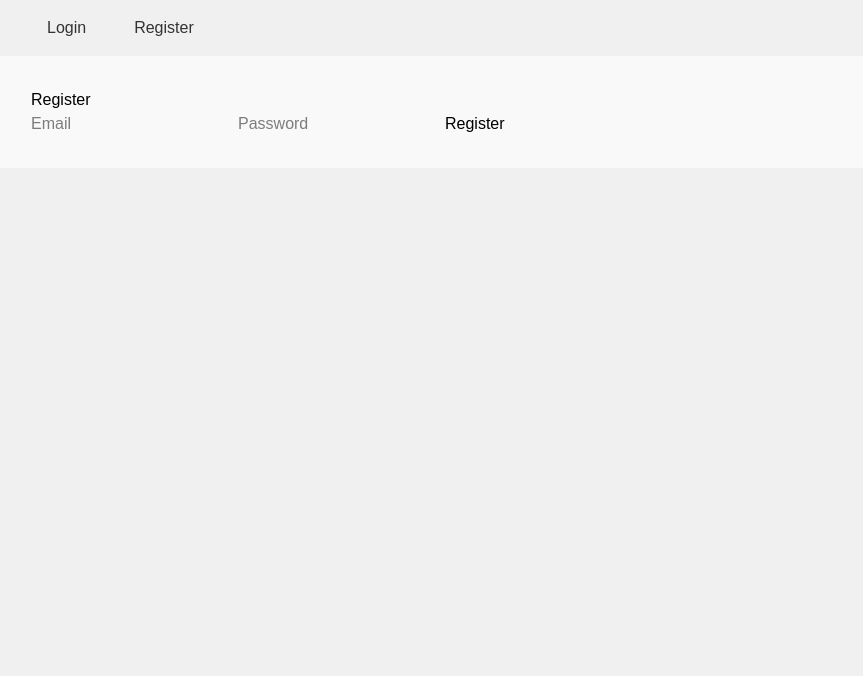
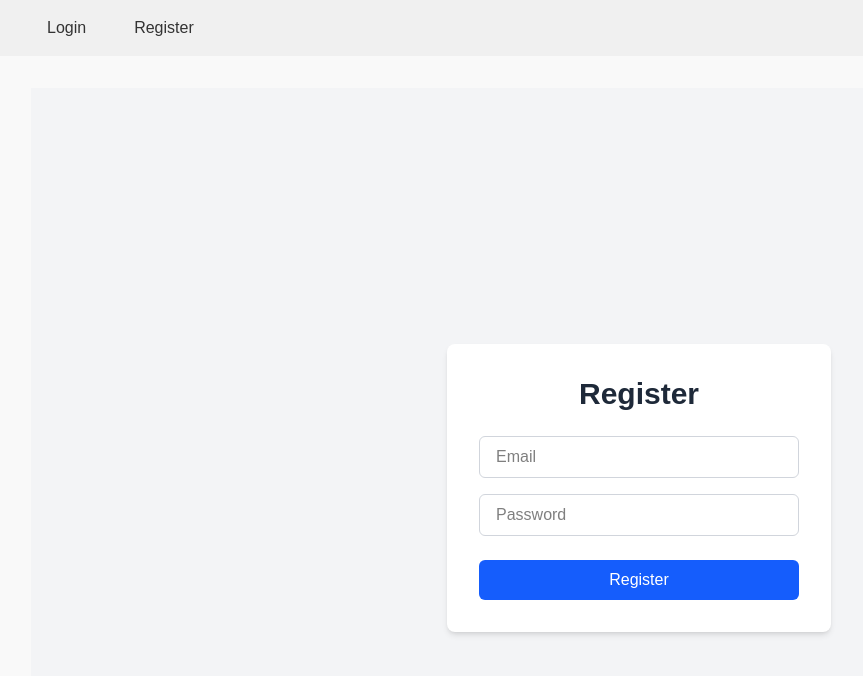
Before and after one commit to ReneCatalanF/DIRI_IncidentsProject, a React (Vite) app: page /register in a window 1280 px wide. Shown: the top 676 px of the page, without its empty margins (1-864 px from the left). Built offline with nearby package versions, Linux system fonts and the light colour scheme; no server answers.

Commit message:
Se publica y se mejora estilo Login y Register con Tailwind

```diff
--- a/src/components/Login.tsx
+++ b/src/components/Login.tsx
@@ -1,12 +1,9 @@
 import React, { useState } from 'react';
 import { useNavigate } from 'react-router-dom';
 import { authService } from '../services/AuthServide';
-import '../App.css';
 import { useAppDispatch } from '../store/hooks';
 import { setLoading, setAuthError } from '../store/slices/authSlice';
-// === IMPORTACIONES PARA INTERNACIONALIZACIÓN ===
 import { FormattedMessage, useIntl } from 'react-intl';
-// ===============================================
 
 export const Login: React.FC = () => {
     const [email, setEmail] = useState<string>('');
@@ -14,9 +11,7 @@ export const Login: React.FC = () => {
     const [error, setError] = useState<string>('');
     const navigate = useNavigate();
     const dispatch = useAppDispatch();
-    // === INICIALIZACIÓN DEL HOOK useIntl ===
     const intl = useIntl();
-    // =====================================
 
     const handleLogin = async (e: React.FormEvent<HTMLFormElement>) => {
         e.preventDefault();
@@ -39,24 +34,41 @@ export const Login: React.FC = () => {
     };
 
     return (
-        <form onSubmit={handleLogin}>
-            <h2><FormattedMessage id="login.title" /></h2>
+        <div className="min-h-screen flex items-center justify-center bg-gray-100 p-4">
+            <form onSubmit={handleLogin} className="bg-white p-8 rounded-lg shadow-md w-full max-w-sm">
+                <h2 className="text-3xl font-bold text-center text-gray-800 mb-6">
+                    <FormattedMessage id="login.title" />
+                </h2>
+                <div className="mb-4">
                     <input
                         type="email"
                         placeholder={intl.formatMessage({ id: 'login.placeholder.email' })}
                         value={email}
                         onChange={(e) => setEmail(e.target.value)}
+                        className="w-full px-4 py-2 border border-gray-300 rounded-md focus:outline-none focus:ring-2 focus:ring-blue-500"
                     />
+                </div>
+                <div className="mb-6">
                     <input
                         type="password"
                         placeholder={intl.formatMessage({ id: 'login.placeholder.password' })}
                         value={password}
                         onChange={(e) => setPassword(e.target.value)}
+                        className="w-full px-4 py-2 border border-gray-300 rounded-md focus:outline-none focus:ring-2 focus:ring-blue-500"
                     />
-            <button type="submit">
+                </div>
+                <button
+                    type="submit"
+                    className="w-full bg-blue-600 text-white py-2 px-4 rounded-md hover:bg-blue-700 focus:outline-none focus:ring-2 focus:ring-blue-500 focus:ring-offset-2 transition duration-200"
+                >
                     <FormattedMessage id="login.button.login" />
                 </button>
-            {error && <p className="error-message">{error}</p>} {/* Los errores de Firebase se muestran directamente */}
+                {error && (
+                    <p className="text-red-500 text-sm mt-4 text-center">
+                        {error}
+                    </p>
+                )}
             </form>
+        </div>
     );
 };
--- a/src/components/Register.tsx
+++ b/src/components/Register.tsx
@@ -1,13 +1,9 @@
 import { useState } from "react";
 import { useNavigate } from "react-router-dom";
 import { authService } from "../services/AuthServide";
-import '../App.css';
-
 import { useAppDispatch } from '../store/hooks';
 import { setLoading, setAuthError } from '../store/slices/authSlice';
-// === IMPORTACIONES PARA INTERNACIONALIZACIÓN ===
 import { FormattedMessage, useIntl } from 'react-intl';
-// ===============================================
 
 const Register: React.FC = () => {
     const [email, setEmail] = useState<string>('');
@@ -16,15 +12,12 @@ const Register: React.FC = () => {
     const [success, setSuccess] = useState<string>('');
     const navigate = useNavigate();
     const dispatch = useAppDispatch();
-    // === INICIALIZACIÓN DEL HOOK useIntl ===
     const intl = useIntl();
-    // =====================================
 
     const handleRegister = async (e: React.FormEvent<HTMLFormElement>) => {
         e.preventDefault();
         setError('');
         setSuccess('');
-
         dispatch(setAuthError(null));
         dispatch(setLoading(true));
 
@@ -37,13 +30,10 @@ const Register: React.FC = () => {
                 roles: { admin: false }
             });
 
-            // === MENSAJE DE ÉXITO TRADUCIDO ===
             setSuccess(intl.formatMessage({ id: 'register.successMessage' }));
-            // ==================================
             setTimeout(() => {
                 navigate('/');
             }, 2000);
-
             // eslint-disable-next-line @typescript-eslint/no-explicit-any
         } catch (error: any) {
             console.error("Error al registrarse:", error);
@@ -55,26 +45,47 @@ const Register: React.FC = () => {
     };
 
     return (
-        <form onSubmit={handleRegister}>
-            <h2><FormattedMessage id="register.title" /></h2>
+        <div className="min-h-screen flex items-center justify-center bg-gray-100 p-4">
+            <form onSubmit={handleRegister} className="bg-white p-8 rounded-lg shadow-md w-full max-w-sm">
+                <h2 className="text-3xl font-bold text-center text-gray-800 mb-6">
+                    <FormattedMessage id="register.title" />
+                </h2>
+                <div className="mb-4">
                     <input
                         type="email"
                         placeholder={intl.formatMessage({ id: 'register.placeholder.email' })}
                         value={email}
                         onChange={(e) => setEmail(e.target.value)}
+                        className="w-full px-4 py-2 border border-gray-300 rounded-md focus:outline-none focus:ring-2 focus:ring-blue-500"
                     />
+                </div>
+                <div className="mb-6">
                     <input
                         type="password"
                         placeholder={intl.formatMessage({ id: 'register.placeholder.password' })}
                         value={password}
                         onChange={(e) => setPassword(e.target.value)}
+                        className="w-full px-4 py-2 border border-gray-300 rounded-md focus:outline-none focus:ring-2 focus:ring-blue-500"
                     />
-            <button type="submit">
+                </div>
+                <button
+                    type="submit"
+                    className="w-full bg-blue-600 text-white py-2 px-4 rounded-md hover:bg-blue-700 focus:outline-none focus:ring-2 focus:ring-blue-500 focus:ring-offset-2 transition duration-200"
+                >
                     <FormattedMessage id="register.button.register" />
                 </button>
-            {error && <p className="error-message">{error}</p>} {/* Los errores de Firebase se muestran directamente */}
-            {success && <p className="success-message">{success}</p>}
+                {error && (
+                    <p className="text-red-500 text-sm mt-4 text-center">
+                        {error}
+                    </p>
+                )}
+                {success && (
+                    <p className="text-green-500 text-sm mt-4 text-center">
+                        {success}
+                    </p>
+                )}
             </form>
+        </div>
     );
 };
 
--- a/src/store/slices/authSlice.ts
+++ b/src/store/slices/authSlice.ts
@@ -5,7 +5,7 @@ import { Role } from '../../services/IAuthService';
 // Define la interfaz para el estado de autenticación
 interface AuthState {
     // eslint-disable-next-line @typescript-eslint/no-explicit-any
-    user: any | null; // Usando unknown como me indicaste
+    user: any | null;
     roles: Role[] | null;
     isLoading: boolean;
     error: string | null;
@@ -19,15 +19,10 @@ const initialState: AuthState = {
     error: null,
 };
 
-// Thunk asíncrono para obtener roles del usuario
-// Añadimos los tipos genéricos:
-// 1. Tipo de lo que devuelve en caso de éxito (Role[])
-// 2. Tipo del argumento que recibe el thunk (unknown, ya que currentUser puede ser el objeto de Firebase.User o null temporalmente)
-// 3. Tipo del objeto de configuración de la API del thunk, donde especificamos 'rejectValue' como 'string'
 export const fetchUserRoles = createAsyncThunk<
-    Role[],        // Tipo retornado cuando es 'fulfilled'
+    Role[],
     // eslint-disable-next-line @typescript-eslint/no-explicit-any
-    any,       // Tipo del argumento del thunk (currentUser de Firebase.User | null)
+    any,
     { rejectValue: string }>(
     'auth/fetchUserRoles',
     async (currentUser, { rejectWithValue }) => {
@@ -47,13 +42,13 @@ export const fetchUserRoles = createAsyncThunk<
     }
 );
 
-// ... (el resto de tu authSlice.ts permanece igual)
+
 export const authSlice = createSlice({
     name: 'auth',
     initialState,
     reducers: {
         // eslint-disable-next-line @typescript-eslint/no-explicit-any
-        setUser: (state, action: PayloadAction<any | null>) => { // Usando unknown
+        setUser: (state, action: PayloadAction<any | null>) => {
             state.user = action.payload;
             if (!action.payload) {
                 state.roles = null;
@@ -93,8 +88,7 @@ export const authSlice = createSlice({
             .addCase(fetchUserRoles.rejected, (state, action) => {
                 state.isLoading = false;
                 state.roles = null;
-                // Aquí, 'action.payload' es el valor que pasamos a 'rejectWithValue',
-                // que ahora TypeScript sabe que es un string.
+
                 state.error = action.payload as string;
             });
     },
--- a/src/store/slices/i18nSlice.ts
+++ b/src/store/slices/i18nSlice.ts
@@ -5,14 +5,14 @@ interface I18nState {
     locale: string;
 }
 
-// Función auxiliar para obtener el idioma inicial (igual que en App.tsx)
+// Función auxiliar para obtener el idioma inicial
 const getInitialLocale = (): string => {
     const savedLocale = localStorage.getItem('locale');
-    if (savedLocale && ['es', 'en'].includes(savedLocale)) { // Asegúrate de que el idioma guardado sea válido
+    if (savedLocale && ['es', 'en'].includes(savedLocale)) {
         return savedLocale;
     }
     const browserLang = navigator.language.split('-')[0];
-    if (['es', 'en'].includes(browserLang)) { // Asegúrate de que el idioma del navegador sea válido
+    if (['es', 'en'].includes(browserLang)) {
         return browserLang;
     }
     return 'es'; // Idioma por defecto
@@ -28,7 +28,7 @@ const i18nSlice = createSlice({
     reducers: {
         setLocale: (state, action: PayloadAction<string>) => {
             state.locale = action.payload;
-            localStorage.setItem('locale', action.payload); // Guarda el locale en localStorage
+            localStorage.setItem('locale', action.payload);
         },
     },
 });
```
Also changed, not shown: 5 other files (tests, documents, lock files or other folders). Lines whose indentation alone changed are shown as unchanged.
